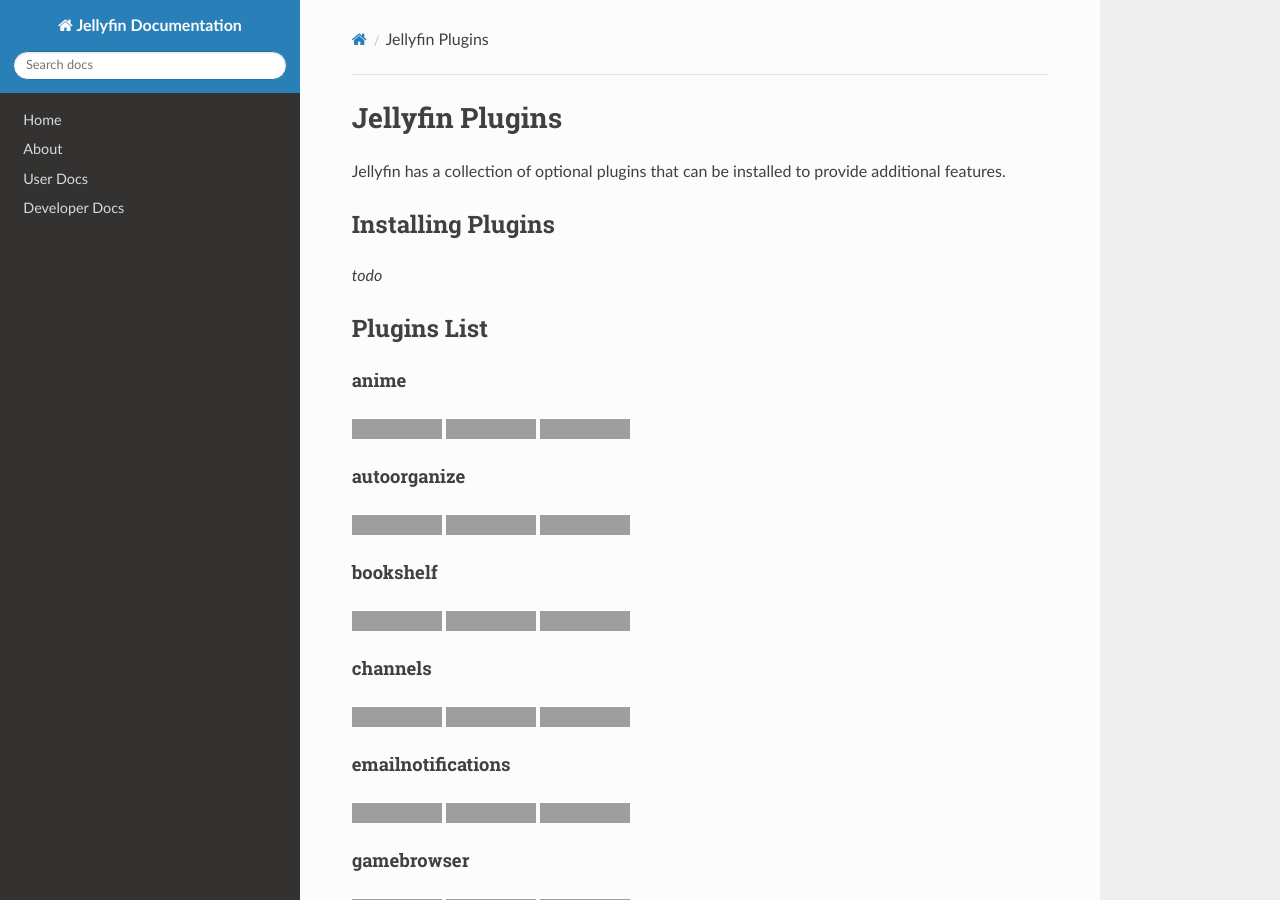
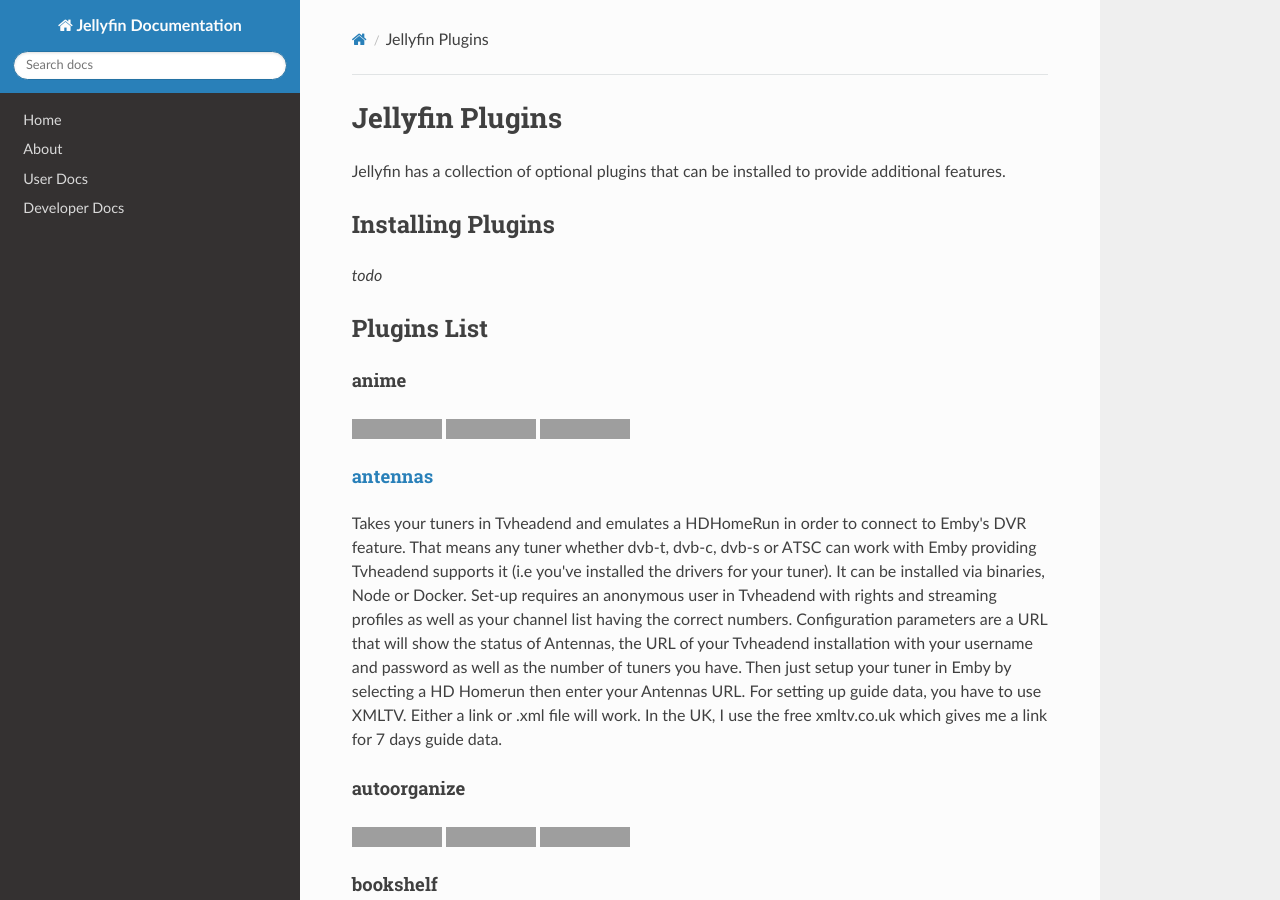
Before and after one commit to jellyfin-archive/jellyfin-docs, an MkDocs documentation site: the page built from docs/user-docs/plugins.md, in a window 1280 px wide and 900 px high, cut to the strip 0-900 px from the top of the window. Built offline with MkDocs 1.6.1, drawn with Linux system fonts in a browser that asks for light colours; nearby versions of some CDN libraries; grey boxes are pictures that could not be loaded.

Commit message:
Added antennas for HD Homerun emulation for Tvheadend in the plugin section

```diff
--- a/docs/user-docs/plugins.md
+++ b/docs/user-docs/plugins.md
@@ -13,6 +13,10 @@ Jellyfin has a collection of optional plugins that can be installed to provide a
 [![](https://img.shields.io/github/languages/top/jellyfin/jellyfin-plugin-anime.svg)](https://github.com/jellyfin/jellyfin-plugin-anime)
 [![](https://img.shields.io/github/contributors/jellyfin/jellyfin-plugin-anime.svg)](https://github.com/jellyfin/jellyfin-plugin-anime)
 [![](https://img.shields.io/github/license/jellyfin/jellyfin-plugin-anime.svg)](https://github.com/jellyfin/jellyfin-plugin-anime)
+
+#### [antennas](https://github.com/TheJF/antennas)
+
+Takes your tuners in Tvheadend and emulates a HDHomeRun in order to connect to Emby's DVR feature. That means any tuner whether dvb-t, dvb-c, dvb-s or ATSC can work with Emby providing Tvheadend supports it (i.e you've installed the drivers for your tuner). It can be installed via binaries, Node or Docker. Set-up requires an anonymous user in Tvheadend with rights and streaming profiles as well as your channel list having the correct numbers. Configuration parameters are a URL that will show the status of Antennas, the URL of your Tvheadend installation with your username and password as well as the number of tuners you have. Then just setup your tuner in Emby by selecting a HD Homerun then enter your Antennas URL. For setting up guide data, you have to use XMLTV. Either a link or .xml file will work. In the UK, I use the free xmltv.co.uk which gives me a link for 7 days guide data.
 
 #### autoorganize
 
```
